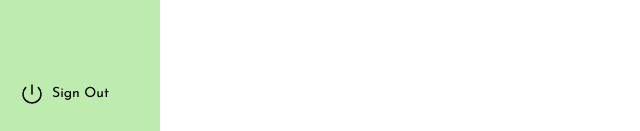
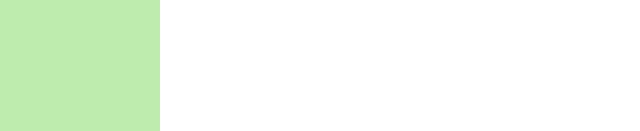
Before and after one commit to Henrique-God/EngSoft, a Next.js app: page /dashboard/home in a window 1280 px wide. Shown: the part 666-797 px from the top of the page, without its empty margins (0-640 px from the left). Built offline with nearby package versions, Linux system fonts and the light colour scheme; a web font is replaced by a local one.

Commit message:
power putton removed

```diff
--- a/src/app/components/sidenav.tsx
+++ b/src/app/components/sidenav.tsx
@@ -1,7 +1,4 @@
-import Link from 'next/link';
-import { josefinSans } from '@/src/app/fonts/fonts';
 import NavLinks from '@/src/app/components/navlinks';
-import { PowerIcon } from '@heroicons/react/24/outline';
 
 
 export default function SideNav() {
@@ -10,12 +7,6 @@ export default function SideNav() {
       <div className="flex grow flex-row justify-between space-x-2 md:flex-col md:space-x-0 md:space-y-2">
         <NavLinks />
         <div className="hidden h-auto w-full grow rounded-md bg-[#BEECAE] md:block"></div>
-        <form>
-          <button className={`${josefinSans.className} flex h-[48px] w-full grow items-center justify-center gap-2 rounded-md bg-[#BEECAE] p-3 text-sm font-medium hover:bg-[#A8D5A5] hover:text-black-600 md:flex-none md:justify-start md:p-2 md:px-3`}>
-            <PowerIcon className="w-6" />
-            <div className="hidden md:block">Sign Out</div> {/* Text remains unchanged */}
-          </button>
-        </form>
       </div>
     </div>
   );
```
